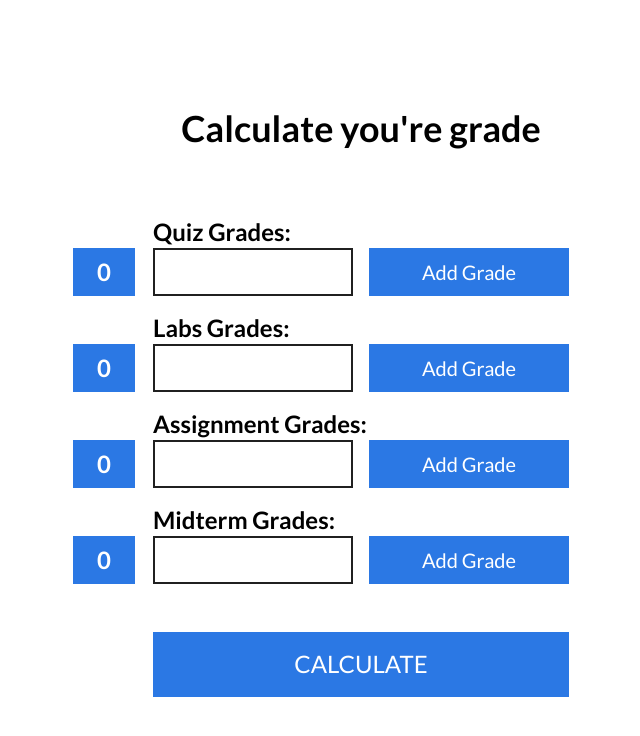
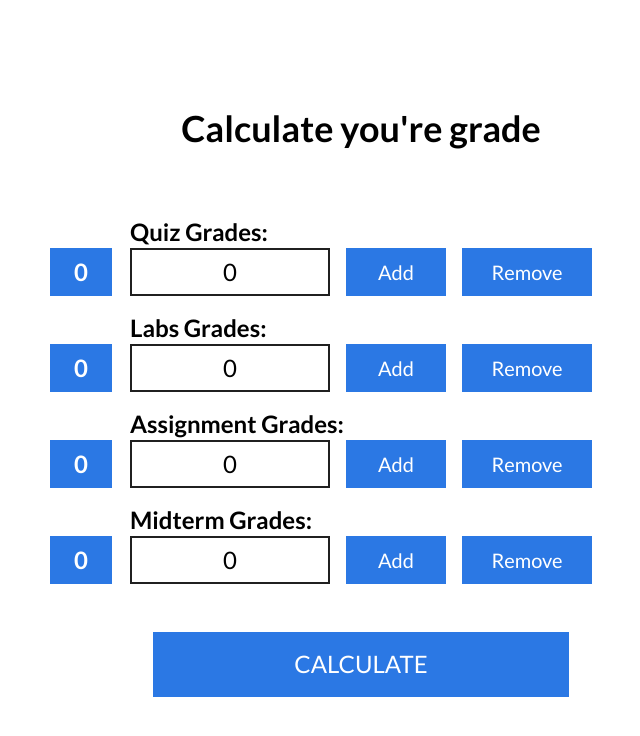
Before and after one commit to ElmikoTheNiceFella/INFS-Study-Guide, a React (Vite) app: page /grade-calculator in a window 1280 px wide. Shown: the top 736 px of the page, without its empty margins (279-919 px from the left). Built offline with nearby package versions, Linux system fonts and the light colour scheme.

Commit message:
Grade calculator done

```diff
--- a/src/pages/GradeCalc.tsx
+++ b/src/pages/GradeCalc.tsx
@@ -1,4 +1,5 @@
 import { useState } from "react"
+import "../App.css"
 
 type Grade = {
   quiz:number[];
@@ -24,13 +25,15 @@ function GradeCalc() {
   const [assignment, setAssignment] = useState(0);
   const [midterm, setMidterm] = useState(0);
 
+  const [result, setResult] = useState(0);
+
   const handleAddGrade = (key:Grades, index:number) => {
     setGrades(() => {
-      let temp = {...grades};
+      let temp = { ...grades };
       temp[key][numberOfInputs[index]] = index == 0 ? quiz :
                                          index == 1 ? labs :
                                          index == 2 ? assignment :
-                                                       midterm;
+                                                      midterm;
       return temp;
     })
     setNumberOfInputs((prev) => {
@@ -40,11 +43,22 @@ function GradeCalc() {
     });
   }
 
+  const handleRemoveGrade = (key: Grades, index: number) => {
+    setGrades(() => {
+      let temp = { ...grades };
+      temp[key][numberOfInputs[index]-1] = 0;
+      return temp;
+    });
+    setNumberOfInputs((prev) => {
+      let temp = prev;
+      temp[index]--;
+      return temp;
+    });
+  };
+
   const gradesKeys = Object.keys(grades) as Grades[];
 
   const handleCalculate = () => {
-    console.log(grades);
-    console.log(numberOfInputs);
 
     let finalGrade = 0;
     let denominator = 0;
@@ -58,7 +72,7 @@ function GradeCalc() {
         case "quiz":
           weight = 5;
           index = 0;
-          max = 5;
+          max = 10;
           break;
         case "assignment":
           weight = 1.5;
@@ -89,11 +103,11 @@ function GradeCalc() {
       finalGrade += userGrade;
       denominator += total;
 
-      console.log(key,userGrade,numberOfInputs[index],total)
-
     })
 
-    console.log((finalGrade/denominator) * 100);
+    let finalResult = Math.round((finalGrade / denominator) * 10000);
+
+    setResult(finalResult/100);
 
     setNumberOfInputs([0, 0, 0, 0]);
     setGrades({
@@ -102,15 +116,30 @@ function GradeCalc() {
       assignment: [0],
       midterm: [0],
     });
+    setQuiz(0);
+    setAssignment(0);
+    setLabs(0);
+    setMidterm(0);
   }
 
   return (
     <div className="flex flex-col items-center h-screen justify-center">
+      <div
+        style={{
+          display: result ? "grid" : "none",
+        }}
+        onClick={() => setResult(0)}
+        className="h-screen bg-[#00000050] place-content-center w-full absolute"
+      >
+        <div className="w-[300px] h-[150px] text-2xl font-semibold grid place-content-center bg-white">
+          Your Grade Is: {result}%
+        </div>
+      </div>
       <h1 className="text-4xl font-semibold text-center w-[60%] leading-[3rem] mb-12">
         Calculate you're grade
       </h1>
       {gradesKeys.map((x, i) => (
-        <div key={"grade-"+x} className="mt-4">
+        <div key={"grade-" + x} className="mt-4">
           <p className="text-2xl font-semibold">
             {x[0].toUpperCase() + x.substring(1)} Grades:
           </p>
@@ -128,14 +157,23 @@ function GradeCalc() {
                   ? setAssignment(+e.target.value)
                   : setMidterm(+e.target.value)
               }
-              className="border-2 border-[#202020] h-12 w-[200px] text-center text-2xl mr-4"
+              value={
+                i == 0 ? quiz : i == 1 ? labs : i == 2 ? assignment : midterm
+              }
+              className="border-2 number-input border-[#202020] h-12 w-[200px] text-center text-2xl mr-4"
               type="number"
             />
             <button
               onClick={() => handleAddGrade(x, i)}
-              className="bg-[#2B78E4] w-[200px] h-12 text-xl text-white"
+              className="bg-[#2B78E4] w-[100px] h-12 text-xl text-white"
             >
-              Add Grade
+              Add
+            </button>
+            <button
+              onClick={() => handleRemoveGrade(x, i)}
+              className="bg-[#2B78E4] w-[130px] h-12 text-xl text-white ml-4"
+            >
+              Remove
             </button>
           </div>
         </div>
```
